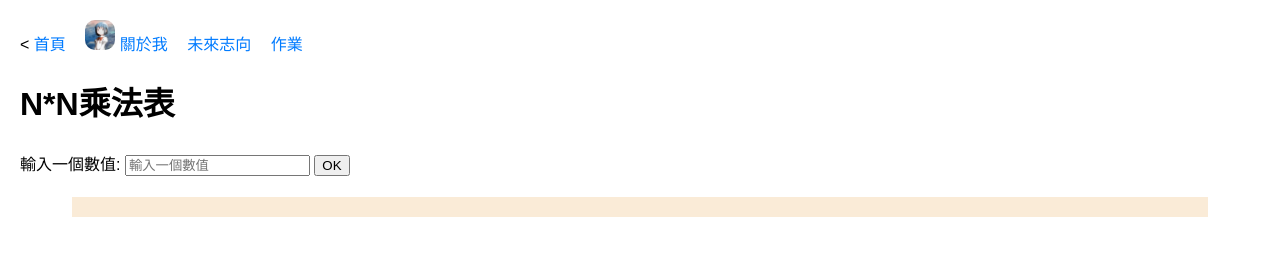
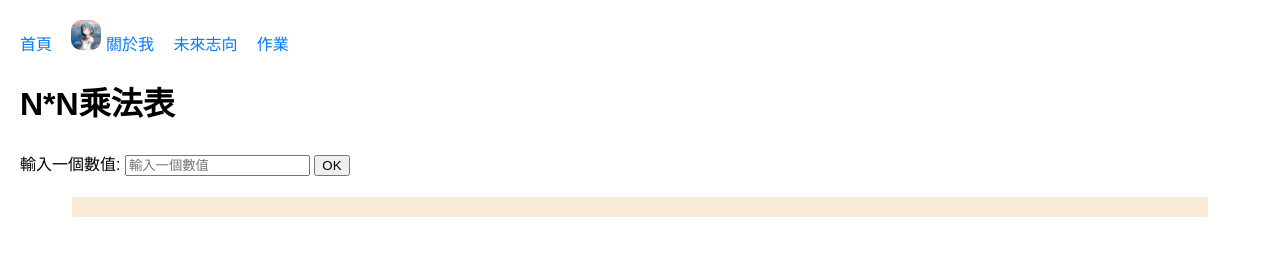
Before and after one commit to sayaka1515/indextest, a plain HTML site: page homework.html in a window 1280 px wide. Drawn offline with Linux system fonts and the light colour scheme.

Commit message:
修正HTML檔案中的樣式鏈接標籤，移除多餘的符號

```diff
--- a/homework.html
+++ b/homework.html
@@ -5,7 +5,7 @@
     <meta charset="UTF-8">
     <meta name="viewport" content="width=device-width, initial-scale=1.0">
     <title>Javascript作業</title>
-    <<link rel="stylesheet" href="css/hwpage.css">
+    <link rel="stylesheet" href="css/hwpage.css">
     <script>
         function myFunction() {
             var n = document.getElementById('numberInput').value;
```
